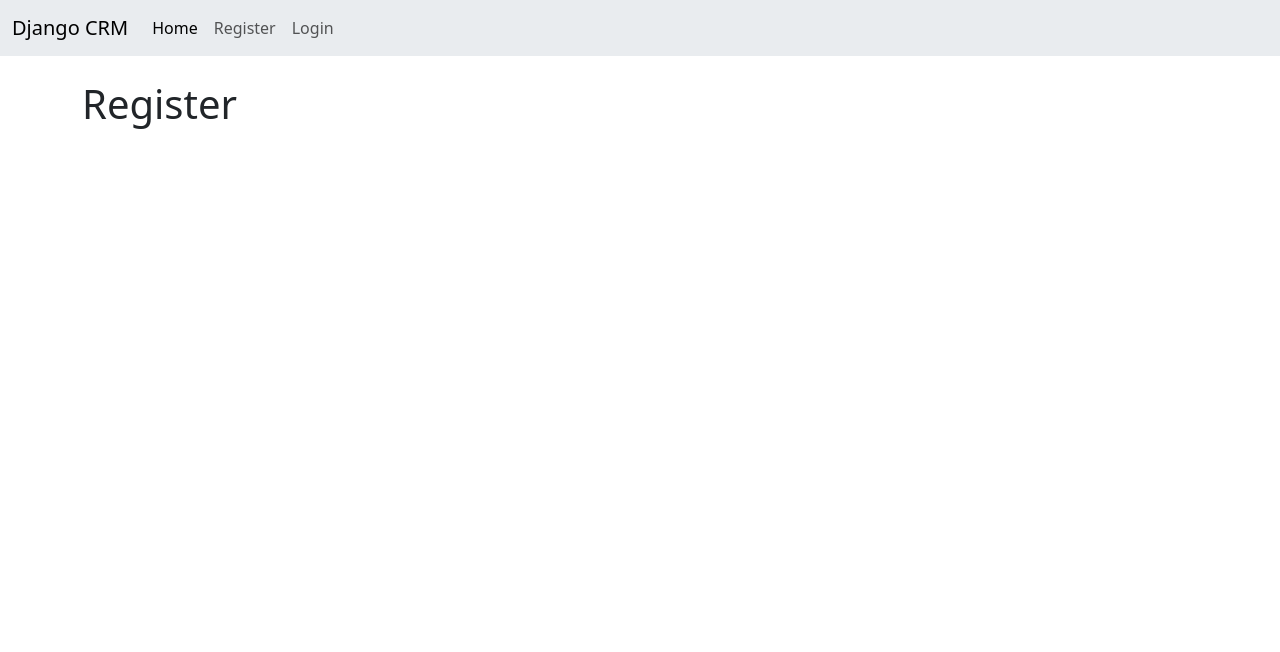
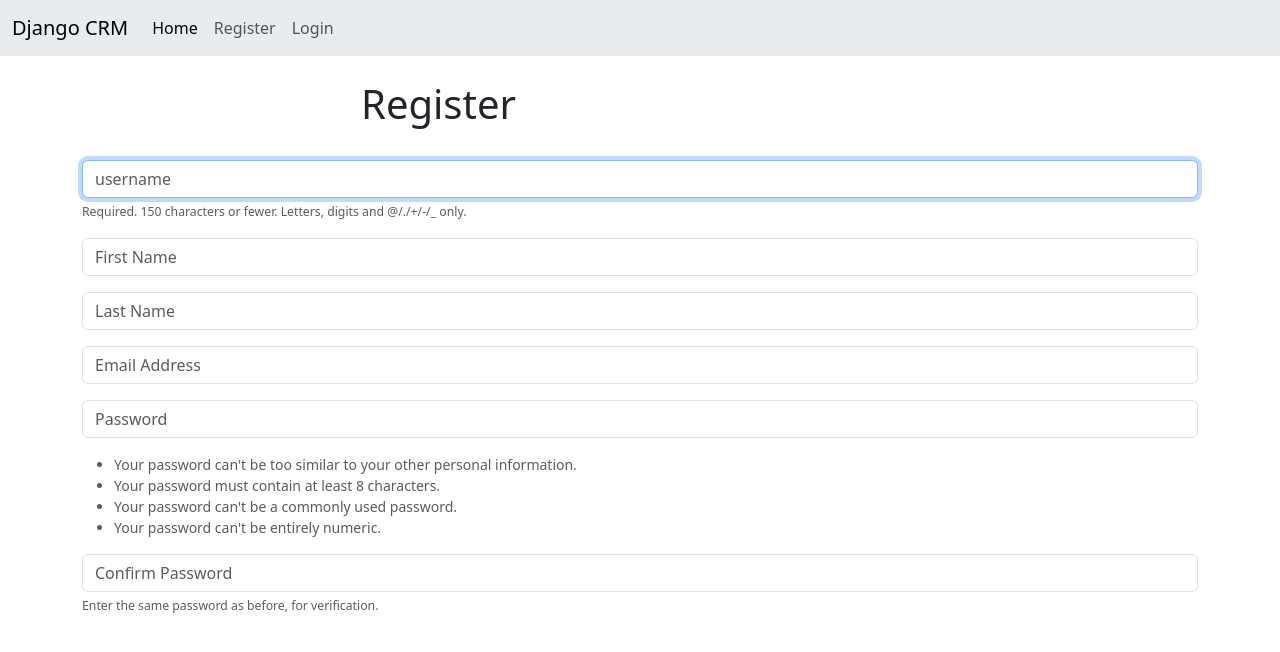
Before and after one commit to codegeek004/django, a Django app: page /register/ in a window 1280 px wide. Shown: the top 652 px of the page. Run offline with Django 5.2, Linux system fonts and the light colour scheme.

Commit message:
Initial commit

```diff
--- a/django_orm/blog/forms.py
+++ b/django_orm/blog/forms.py
@@ -14,7 +14,7 @@
 	def __init__(self, *args, **kwargs):
 		super(SignUpForm, self).__init__(*args, **kwargs)
 		self.fields['username'].widget.attrs['class'] = 'form-control'
-		self.fields['username'].widget.attrs['placeholder'] = 'userName'
+		self.fields['username'].widget.attrs['placeholder'] = 'username'
 		self.fields['username'].label = ''
 		self.fields['username'].help_text = '<span class="form-text text-muted"><small>Required. 150 characters or fewer. Letters, digits and @/./+/-/_ only.</small></span>'
 
--- a/django_orm/blog/templates/register.html
+++ b/django_orm/blog/templates/register.html
@@ -1,5 +1,27 @@
 {% extends "base.html" %}
 
 {% block content %}
-<h1>Register</h1>
+<div class="col-md-6 offset-md-3">
+	<h1>Register</h1>
+</div>
+<br/>
+
+<form method="POST" action="">
+	{% csrf_token %}
+	{% if form.errors %}
+		<div class="alert alert-warning alert-dismissible fade show" role="alert">
+			You have errors in your form. Please try again later.
+			{% for field in form %}
+				{% if field.errors %}
+					{{field.errors}}
+				{% endif %}
+			{% endfor %}
+		  <button type="button" class="btn-close" data-bs-dismiss="alert" aria-label="Close"></button>
+		</div>
+	{% endif %}
+
+	{{ form.as_p }}
+</form>
+
+
 {% endblock %}
--- a/django_orm/blog/views.py
+++ b/django_orm/blog/views.py
@@ -1,9 +1,22 @@
 from django.shortcuts import render, redirect
 from django.contrib.auth import authenticate, login, logout
 from django.contrib import messages
+from .forms import SignUpForm
+
 
 def register_user(request):
-	return render(request, 'register.html', {})
+	if request.method == 'POST':
+		form = SignUpForm(request.POST)
+		if form.is_valid():
+			form.save()
+			username = form.cleaned_data['userame']
+			password = form.cleaned_data['password1']
+			user = authenticate(username=username, password=password)
+			login(request, user)
+			messages.success(request, "You have registered in successfully...")
+	else:
+		form = SignUpForm()
+		return render(request, 'register.html', {'form': form})
 
 def home(request):
 	if request.method == "POST":
```
